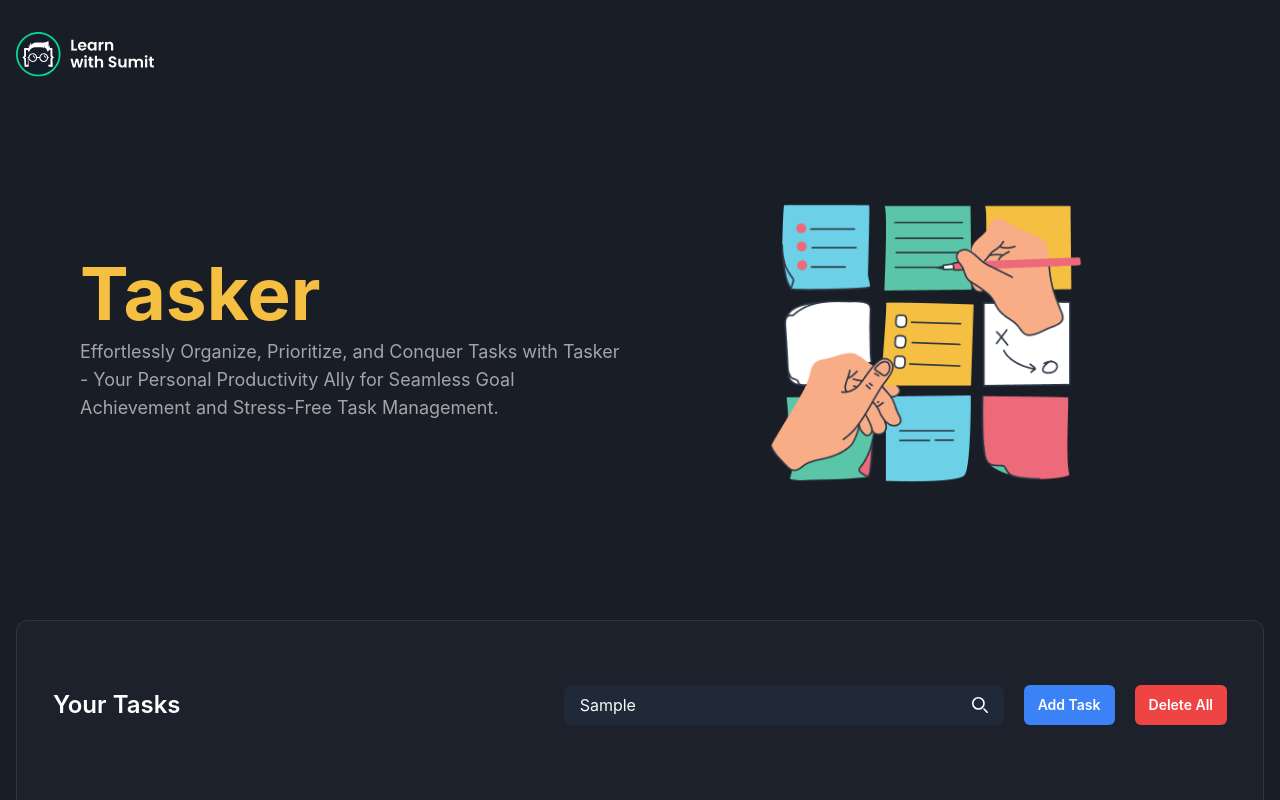
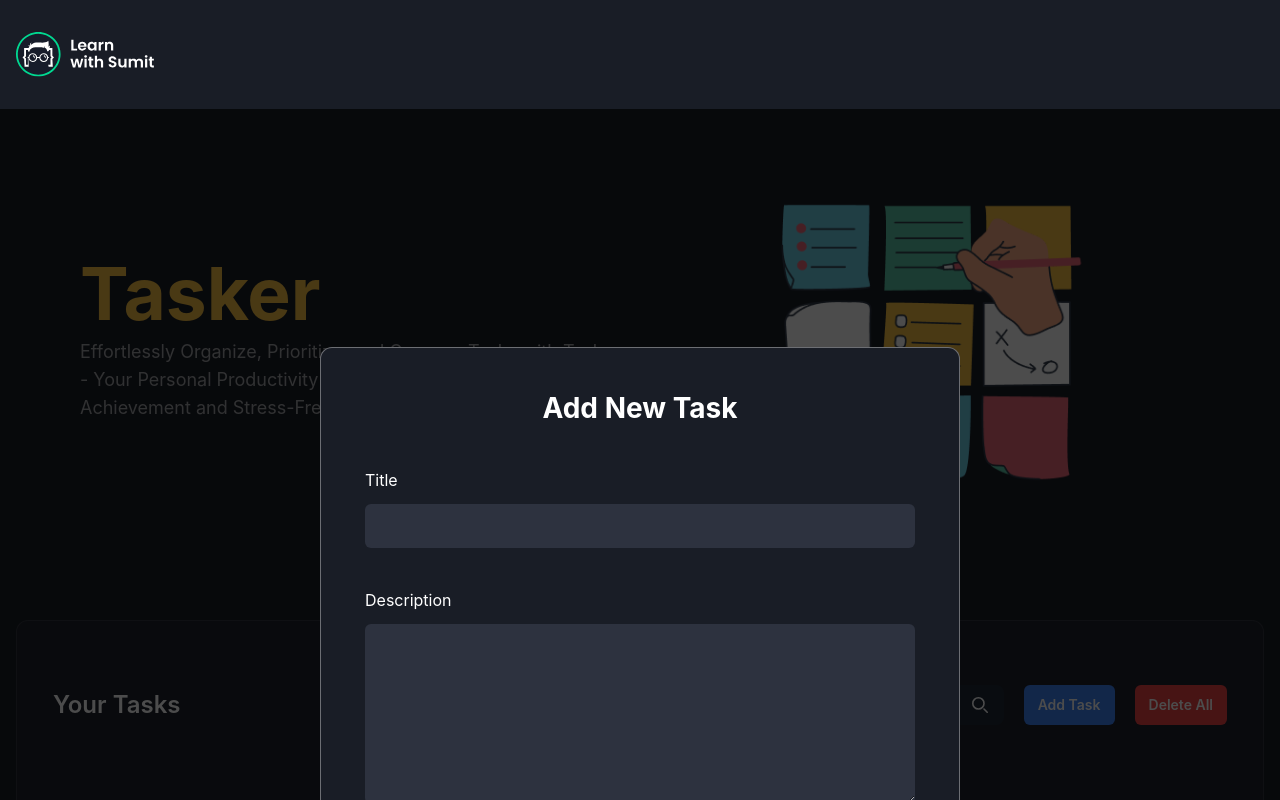
Before and after one commit to AbdullahAlHarun-code/lws-assignment3, a React (Vite) app: page / in a window 1280 px wide. Both pictures are taken after typing "Sample" into the empty fields and a click on the button "Add Task". Shown: the top 800 px of the page. Built offline with nearby package versions, Linux system fonts and the light colour scheme.

Commit message:
add model functionality and close model handeller

```diff
--- a/src/App.jsx
+++ b/src/App.jsx
@@ -5,12 +5,11 @@
 import TaskBoard from "./components/TaskBoard";
 
 function App() {
-
   return (
     <>
       <Header />
       <HeroSection />
-      <TaskBoard/>
+      <TaskBoard />
       <Footer />
     </>
   );
--- /dev/null
+++ b/src/components/AddTaskModel.jsx
@@ -0,0 +1,100 @@
+import { useState } from "react";
+import { useContext } from "react";
+import { TasksContext } from "../context";
+
+export default function AddTaskModal() {
+    const {showAddModel, setShowAddModel} = useContext(TasksContext)
+
+    function handleChange(){
+
+    }
+    function handleShowModel(){
+        setShowAddModel(!showAddModel)
+    }
+    return (
+        <>
+            <div className="bg-black bg-opacity-70 h-full w-full z-10 absolute top-0 left-0"></div>
+            <form className="mx-auto my-10 w-1/2 max-w-[740px] rounded-xl border border-[#FEFBFB]/[36%] bg-[#191D26] p-9 max-md:px-4 lg:my-20 lg:p-11 z-10 absolute top-1/3 left-1/4">
+                <h2 className="mb-9 text-center text-2xl font-bold text-white lg:mb-11 lg:text-[28px]">
+                    {true ? "Add New Task" : "Edit Task" }
+                </h2>
+
+                <div className="space-y-9 text-white lg:space-y-10">
+                    <div className="space-y-2 lg:space-y-3">
+                        <label htmlFor="title">Title</label>
+                        <input
+                            className="block w-full rounded-md bg-[#2D323F] px-3 py-2.5"
+                            type="text"
+                            name="title"
+                            id="title"
+                            value=''
+                            onChange={handleChange}
+                            required
+                        />
+                    </div>
+
+                    <div className="space-y-2 lg:space-y-3">
+                        <label htmlFor="description">Description</label>
+                        <textarea
+                            className="block min-h-[120px] w-full rounded-md bg-[#2D323F] px-3 py-2.5 lg:min-h-[180px]"
+                            type="text"
+                            name="description"
+                            id="description"
+                            value=''
+                            onChange={handleChange}
+                            required
+                        ></textarea>
+                    </div>
+
+                    <div className="grid-cols-2 gap-x-4 max-md:space-y-9 md:grid lg:gap-x-10 xl:gap-x-20">
+                        <div className="space-y-2 lg:space-y-3">
+                            <label htmlFor="tags">Tags</label>
+                            <input
+                                className="block w-full rounded-md bg-[#2D323F] px-3 py-2.5"
+                                type="text"
+                                name="tags"
+                                id="tags"
+                                value=''
+                                onChange={handleChange}
+                                required
+                            />
+                        </div>
+
+                        <div className="space-y-2 lg:space-y-3">
+                            <label htmlFor="priority">Priority</label>
+                            <select
+                                className="block w-full cursor-pointer rounded-md bg-[#2D323F] px-3 py-2.5"
+                                name="priority"
+                                id="priority"
+                                value=''
+                                onChange={handleChange}
+                                required
+                            >
+                                <option value="">Select Priority</option>
+                                <option value="Low">Low</option>
+                                <option value="Medium">Medium</option>
+                                <option value="High">High</option>
+                            </select>
+                        </div>
+                    </div>
+                </div>
+
+                <div className="mt-16 flex justify-between lg:mt-20">
+                    <button
+                        className="rounded bg-red-600 px-4 py-2 text-white transition-all hover:opacity-80"
+                        onClick={handleShowModel}
+                    >
+                        Close
+                    </button>
+                    <button
+                        type="submit"
+                        className="rounded bg-blue-600 px-4 py-2 text-white transition-all hover:opacity-80"
+                        onClick={handleChange}
+                    >
+                        Save
+                    </button>
+                </div>
+            </form>
+        </>
+    );
+}
--- a/src/components/SingleTask.jsx
+++ b/src/components/SingleTask.jsx
@@ -1,11 +1,31 @@
 import SingleTaskAction from "./SingleTaskAction";
 import { FaStar } from "react-icons/fa";
+import { useContext } from "react";
+import { TasksContext } from "../context";
 
 export default function SingleTask({ task }) {
+  const { tasks, setTasks } = useContext(TasksContext);
+  function handdleFavourite(taskId) {
+    setTasks(
+      tasks.map((t) => {
+        if (t.id === taskId) {
+          console.log(taskId);
+          return { ...t, isFavourite: !t.isFavourite };
+        } else {
+          return t;
+        }
+      })
+    );
+  }
+
   return (
     <tr className="border-b border-[#2E3443] [&>td]:align-baseline [&>td]:px-4 [&>td]:py-2">
       <td>
-        <FaStar color="grey" />
+        {task.isFavourite ? (
+          <FaStar color="yellow" onClick={() => handdleFavourite(task.id)} />
+        ) : (
+          <FaStar color="grey" onClick={() => handdleFavourite(task.id)} />
+        )}
       </td>
       <td>{task.title}</td>
       <td>
@@ -14,13 +34,12 @@
       <td>
         <ul className="flex justify-center gap-1.5 flex-wrap">
           {task.tags.map((tag) => (
-            <li>
+            <li key={tag}>
               <span className="inline-block h-5 whitespace-nowrap rounded-[45px] bg-[#00D991A1] px-2.5 text-sm capitalize text-[#F4F5F6]">
                 {tag}
               </span>
             </li>
           ))}
-
         </ul>
       </td>
       <td className="text-center">{task.priority}</td>
--- a/src/components/TaskBoard.jsx
+++ b/src/components/TaskBoard.jsx
@@ -1,27 +1,34 @@
 import { useState } from "react";
 import TasksList from "./TasksList";
 import TasksManage from "./TasksManage";
+import { TasksContext } from "../context";
+import AddTaskModal from "./AddTaskModel";
 
 export default function TaskBoard() {
   const defaultTask = {
-        'id':crypto.randomUUID(),
-        'title': 'New task',
-        'description': 'New task New task',
-        'priority':'High',
-        'tags':['python','javascript','Css'],
-        'isFavourite': false
-    }
-    const [tasks, setTasks] = useState([defaultTask])
+    id: crypto.randomUUID(),
+    title: "New task",
+    description: "New task New task",
+    priority: "High",
+    tags: ["python", "javascript", "Css"],
+    isFavourite: true,
+  };
+  const [tasks, setTasks] = useState([defaultTask]);
+  const [showAddModel, setShowAddModel] = useState(false);
   return (
+    <>
+      <TasksContext.Provider value={{ tasks, setTasks, showAddModel, setShowAddModel }}>
         <section className="mb-20" id="tasks">
+            {showAddModel && <AddTaskModal /> }
           <div className="container">
             <div className="rounded-xl border border-[rgba(206,206,206,0.12)] bg-[#1D212B] px-6 py-8 md:px-9 md:py-16">
-
               <TasksManage />
 
-          <TasksList tasks={tasks}/>
+              <TasksList />
             </div>
           </div>
         </section>
+      </TasksContext.Provider>
+    </>
   );
 }
--- a/src/components/TasksList.jsx
+++ b/src/components/TasksList.jsx
@@ -1,7 +1,12 @@
+import { useContext } from "react";
 import SingleTask from "./SingleTask";
+import { TasksContext } from "../context";
 
-export default function TasksList({ tasks }) {
+export default function TasksList() {
+  const { tasks, setTasks } = useContext(TasksContext);
+
   return (
+    <>
       <div className="overflow-auto">
         <table className="table-fixed overflow-auto xl:w-full">
           <thead>
@@ -31,10 +36,11 @@
           </thead>
           <tbody>
             {tasks.map((task) => (
-            <SingleTask key={task.id} task={task}/>
+              <SingleTask key={task.id} task={task} />
             ))}
           </tbody>
         </table>
       </div>
+    </>
   );
 }
--- a/src/components/TasksManage.jsx
+++ b/src/components/TasksManage.jsx
@@ -1,4 +1,10 @@
+import { useContext } from "react";
+import { TasksContext } from "../context";
+
 export default function TasksManage() {
+    const {showAddModel, setShowAddModel} = useContext(TasksContext)
+    console.log(showAddModel)
+
   return (
     <div className="mb-14 items-center justify-between sm:flex">
       <h2 className="text-2xl font-semibold max-sm:mb-4">Your Tasks</h2>
@@ -37,7 +43,7 @@
             </div>
           </div>
         </form>
-        <button className="rounded-md bg-blue-500 px-3.5 py-2.5 text-sm font-semibold">
+        <button onClick={()=>setShowAddModel(!showAddModel)} className="rounded-md bg-blue-500 px-3.5 py-2.5 text-sm font-semibold">
           Add Task
         </button>
         <button className="rounded-md bg-red-500 px-3.5 py-2.5 text-sm font-semibold">
--- /dev/null
+++ b/src/context/index.js
@@ -0,0 +1,5 @@
+import { createContext } from "react";
+
+const TasksContext = createContext();
+
+export {TasksContext}
```
Lines whose indentation alone changed are shown as unchanged.
